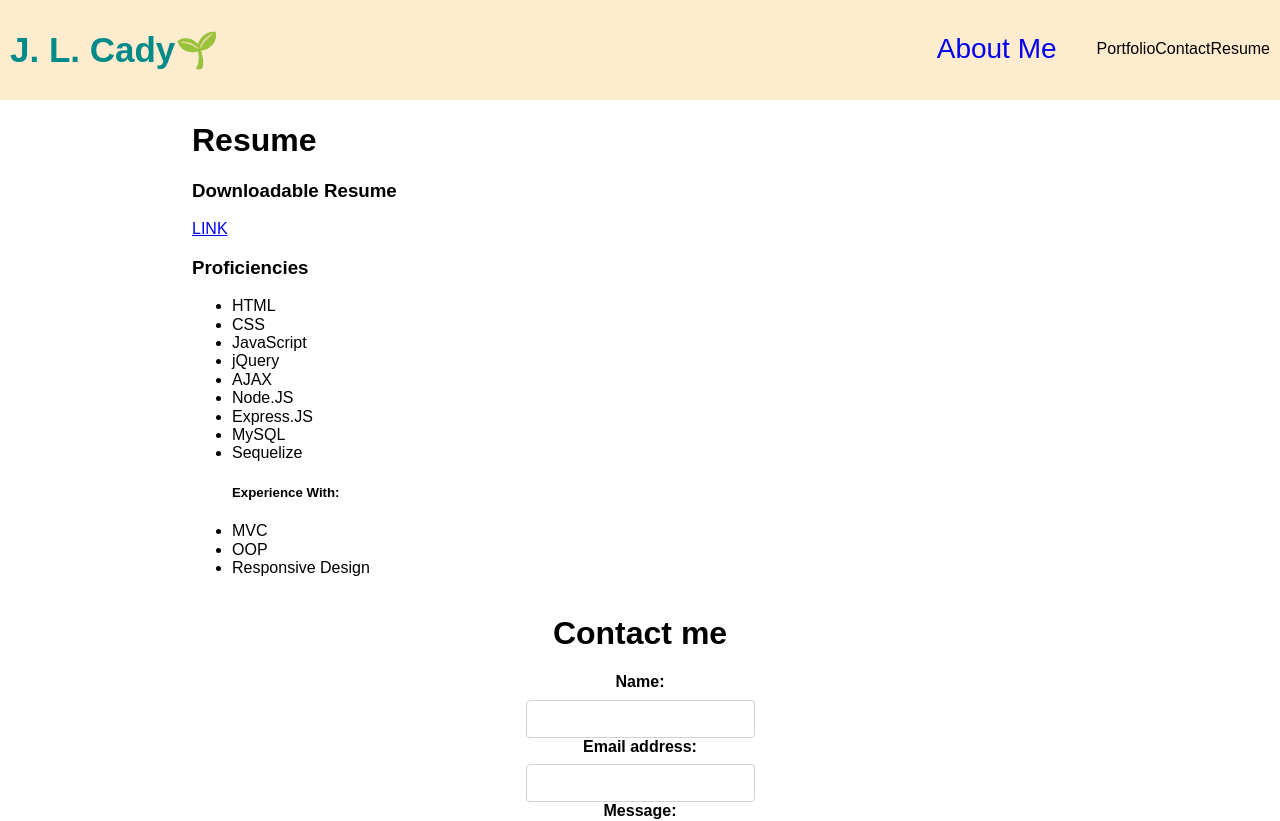
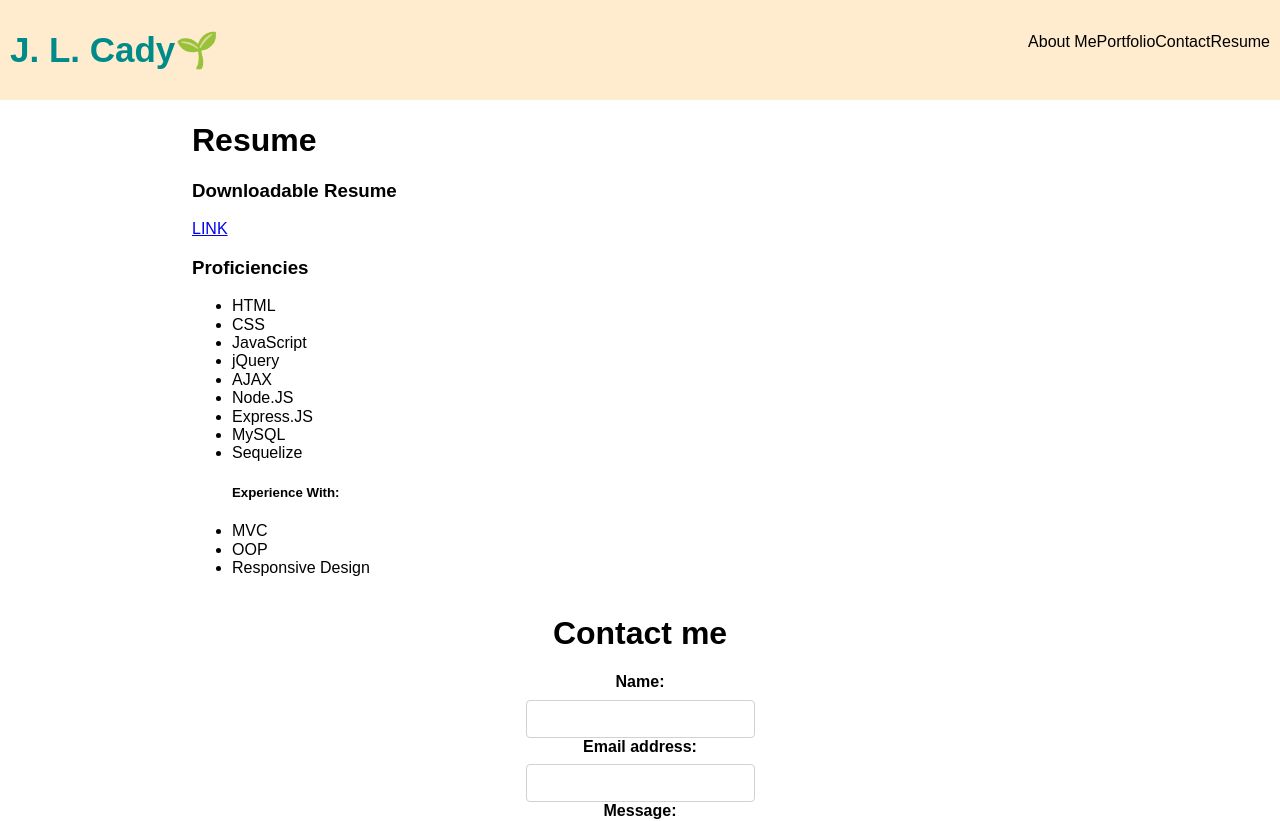
Before and after one commit to londonlast21/spaportfolio, a React (Create React App) app: page / in a window 1280 px wide. Shown: the top 821 px of the page. Built offline with nearby package versions, Linux system fonts and the light colour scheme.

Commit message:
fix navbar

```diff
--- a/src/components/Nav/index.js
+++ b/src/components/Nav/index.js
@@ -28,9 +28,7 @@ function Nav() {
         <nav>
             <ul className="flex-row">
                 <li className="mx-2">
-                    <a href="#about">
-                    About Me
-                    </a>
+                    <span>About Me</span>
                 </li>
 
                 <li className="mx-2">
```
